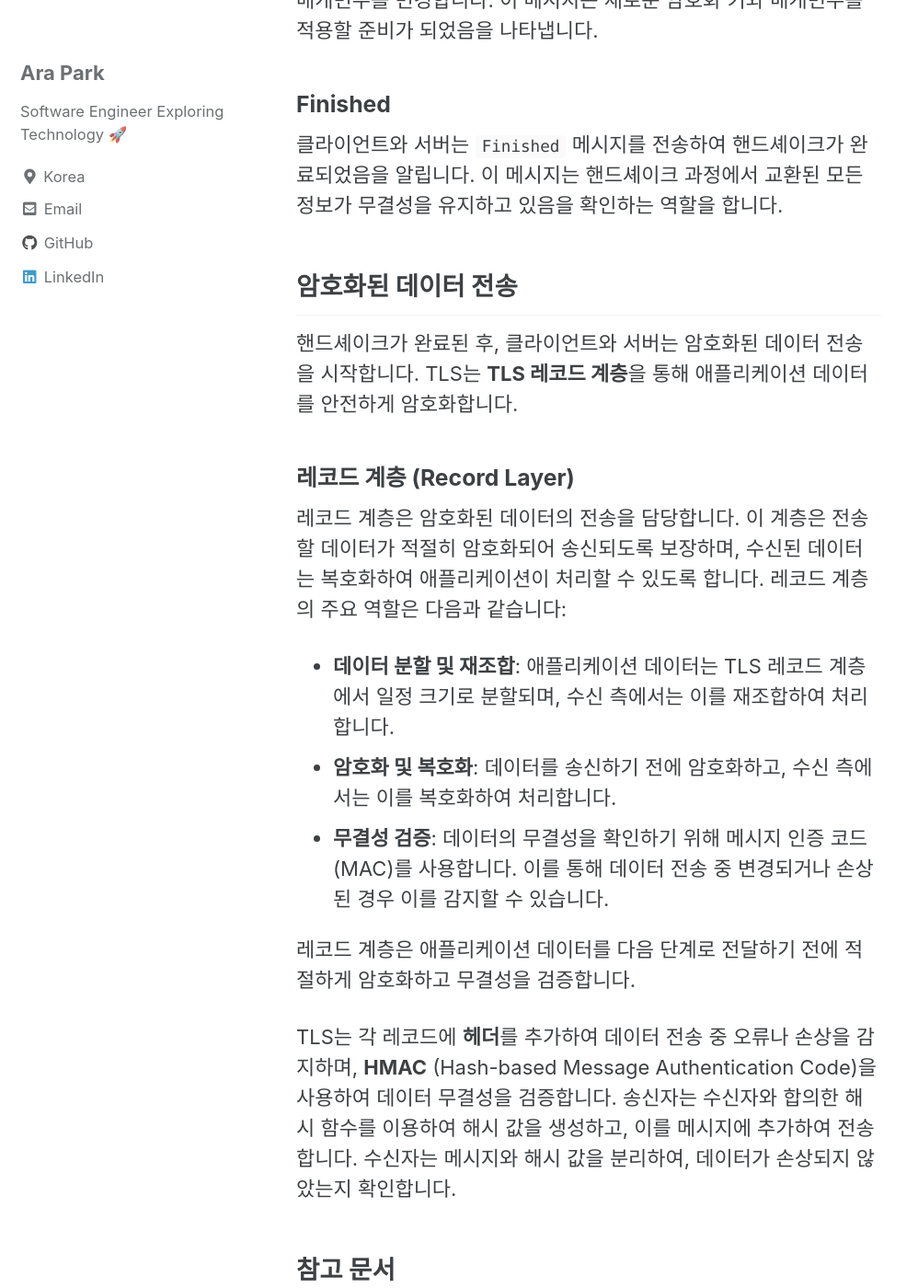
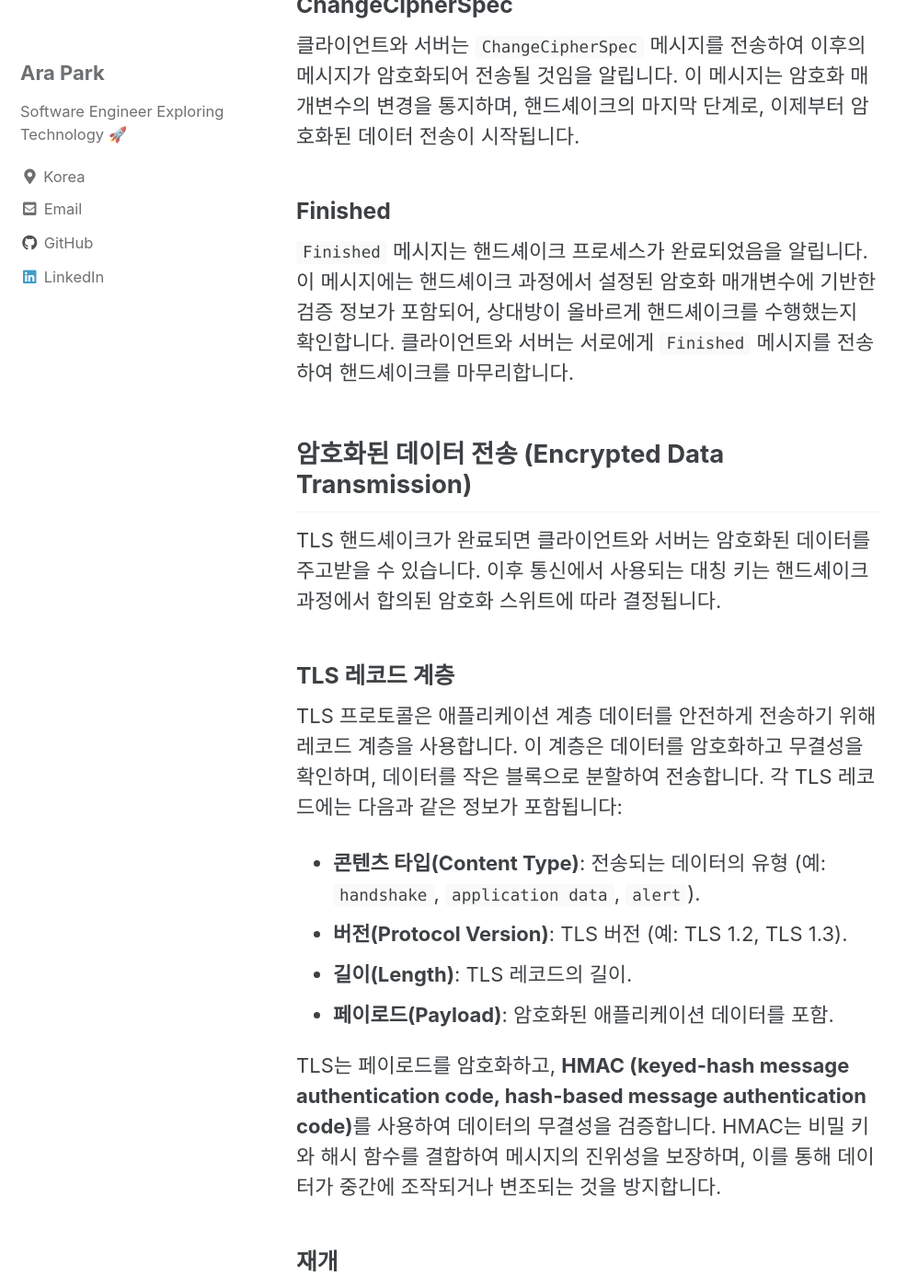
Before and after one commit to siyul-park/siyul-park.github.io, a Jekyll site: the page built from _posts/2024-09-18-understanding-tls.md, in a window 1280 px wide and 1400 px high, scrolled down 7504 px. Shown: the whole window at 92% size, without its empty margins (0-998 px from the left). Built offline with Jekyll 4.4.1, drawn with Linux system fonts in a browser that asks for light colours; cached includes are drawn as plain includes; comment, search, counter and statistics services are not loaded; some of the changed text lies outside the part shown.

Commit message:
docs: improve readablity

````diff
--- a/_posts/2024-09-18-understanding-tls.md
+++ b/_posts/2024-09-18-understanding-tls.md
@@ -5,15 +5,15 @@ categories: "network"
 tags: ["network", "http"]
 ---
 
-초기 웹 통신에서는 제3자가 통신 내용을 엿볼 수 있는 보안 문제가 존재했습니다. 이를 해결하기 위해 1990년대 중반, 넷스케이프(Netscape)는 **SSL**(Secure Sockets Layer) 프로토콜을 개발했습니다. SSL은 클라이언트와 서버 간의 데이터를 암호화하여 외부의 엿보기를 방지하며, **데이터 암호화**, **무결성 검증**, **양측의 신원 인증**을 통해 보안을 강화했습니다. 이로 인해 인터넷 뱅킹과 전자상거래에서 안전한 데이터 전송이 가능해졌습니다.
+초기 웹 통신에서는 제3자가 통신 내용을 엿볼 수 있는 보안 문제가 존재했습니다. 이를 해결하기 위해 1990년대 중반, 넷스케이프(Netscape)는 **SSL(Secure Sockets Layer)** 프로토콜을 개발했습니다. SSL은 클라이언트와 서버 간의 데이터를 암호화하여 외부의 엿보기를 방지하며, **데이터 암호화**, **무결성 검증**, **양측의 신원 인증**을 통해 보안을 강화했습니다. 이로 인해 인터넷 뱅킹과 전자상거래에서 안전한 데이터 전송이 가능해졌습니다.
 
-하지만 시간이 지남에 따라 **SSL**의 보안 취약점이 드러났습니다. 이를 해결하기 위해 1999년에 **Tim Dierks**와 **Christopher Allen**은 **SSL 3.0**의 후속으로 **TLS**(Transport Layer Security) 1.0을 개발했습니다. **TLS**는 SSL의 후계자로서 더 강력한 보안 기능을 제공하며, SSL의 취약점을 보완하도록 설계되었습니다. 오늘날 **TLS**는 SSL과 호환되며 대부분의 현대 시스템에서 널리 사용되고 있습니다.
+하지만 시간이 지남에 따라 SSL의 보안 취약점이 드러났습니다. 이를 해결하기 위해 1999년에 SSL 3.0의 후속으로 **TLS(Transport Layer Security)** 1.0이 개발되었습니다. TLS는 SSL의 후계자로서 더 강력한 보안 기능을 제공하며, SSL의 취약점을 보완하도록 설계되었습니다. 오늘날 TLS는 SSL과 호환되며 대부분의 현대 시스템에서 널리 사용되고 있습니다.
 
-**TLS**는 두 가지 주요 단계로 구성됩니다. 첫 번째는 **핸드셰이크(Handshake)** 단계로, 클라이언트와 서버가 **프로토콜 버전**과 **암호화 키**를 교환하고, 서로의 신원을 확인합니다. 두 번째는 **암호화된 데이터 전송** 단계로, 애플리케이션 데이터가 암호화되어 안전하게 통신이 이루어집니다.
+TLS는 두 가지 주요 단계로 구성됩니다. 첫 번째는 **핸드셰이크 (Handshake)** 단계로, 클라이언트와 서버가 프로토콜 버전과 암호화 키를 교환하고 서로의 신원을 확인합니다. 두 번째는 **암호화된 데이터 전송 (Encrypted Data Transmission)** 단계로, 애플리케이션 데이터가 암호화되어 안전하게 통신이 이루어집니다.
 
 ## 핸드셰이크 (Handshake)
 
-TLS 핸드셰이크는 클라이언트와 서버 간에 안전한 통신을 설정하기 위한 과정으로, 세션의 암호화 매개변수를 설정하고 TLS 레코드 계층을 통해 안전한 연결을 수립하는 역할을 합니다.
+TLS 핸드셰이크는 클라이언트와 서버 간의 안전한 통신을 설정하기 위한 과정으로, 세션의 암호화 매개변수를 설정하고 TLS 레코드 계층을 통해 안전한 연결을 수립하는 역할을 합니다.
 
 ```
 Client                                               Server
@@ -36,21 +36,21 @@ Application Data             <------->     Application Data
 
 ### ClientHello
 
-TLS 핸드셰이크는 클라이언트가 `ClientHello` 메시지를 서버에 전송하면서 시작됩니다. 이 메시지에는 다음 정보가 포함됩니다:
+TLS 핸드셰이크는 클라이언트가 `ClientHello` 메시지를 서버에 전송하면서 시작됩니다:
 
-- **TLS 프로토콜 버전**: 클라이언트가 지원하는 TLS 버전. 예를 들어, TLS 1.2 또는 TLS 1.3.
-- **암호화 스위트**: 클라이언트가 지원하는 암호화 알고리즘의 목록. 예를 들어, `ECDHE-RSA-AES256-GCM-SHA384`.
-- **압축 방법**: 데이터 압축 방식을 명시. TLS 1.3에서는 압축이 비활성화됨.
+- **TLS 프로토콜 버전**: 클라이언트가 지원하는 TLS 버전, 예를 들어 TLS 1.2 또는 TLS 1.3입니다.
+- **암호화 스위트**: 클라이언트가 지원하는 암호화 알고리즘의 목록, 예를 들어 `ECDHE-RSA-AES256-GCM-SHA384`입니다.
+- **압축 방법**: 데이터 압축 방식을 명시합니다. TLS 1.3에서는 압축이 비활성화됩니다.
 - **랜덤 값**: 클라이언트가 생성한 임의 데이터로, 핸드셰이크의 보안성을 높이는 데 사용됩니다.
 
-암호화 스위트의 조합은 세션의 보안성을 결정하는 중요한 요소입니다. 다음은 자주 사용되는 알고리즘의 설명입니다:
+암호화 스위트의 조합은 세션의 보안성을 결정하는 중요한 요소입니다:
 
 - **ECDHE (Elliptic Curve Diffie-Hellman Ephemeral)**: 대칭 키를 안전하게 교환하는 알고리즘으로, 각 세션에서 새로운 키를 생성해 보안을 강화합니다.
-- **RSA**: 인증서 서명과 키 교환에 사용되는 비대칭 암호화 알고리즘.
+- **RSA**: 인증서 서명과 키 교환에 사용되는 비대칭 암호화 알고리즘입니다.
 - **AES_256_GCM**: 256비트 키를 사용하는 대칭 암호화 알고리즘으로, GCM 모드를 통해 데이터의 기밀성을 보장합니다.
-- **SHA384**: 메시지 무결성을 확인하기 위한 해시 함수.
+- **SHA384**: 메시지 무결성을 확인하기 위한 해시 함수입니다.
 
-특히 **ECDHE (Elliptic Curve Diffie-Hellman Ephemeral)** 알고리즘은 **Diffie-Hellman** 알고리즘을 기반으로 타원 곡선 암호를 적용하여 매 세션마다 새로운 키를 생성하고 보안을 강화합니다. 이 방식은 비밀 정보를 직접 공유하지 않고도 동일한 공유 비밀 키를 생성할 수 있도록 합니다.
+특히 ECDHE 알고리즘은 Diffie-Hellman 알고리즘을 기반으로 타원 곡선 암호를 적용하여 매 세션마다 새로운 키를 생성하고 보안을 강화합니다. 이 방식은 비밀 정보를 직접 공유하지 않고도 동일한 공유 비밀 키를 생성할 수 있도록 합니다.
 
 - **공개 파라미터 설정**: 클라이언트와 서버는 공개적으로 사용할 타원 곡선을 선택합니다. 이 곡선의 방정식은 공개되지만, 곡선 자체는 안전하게 선택되어야 합니다.
 - **비밀 키 생성**: 클라이언트와 서버는 각각 개인 비밀 키를 생성합니다. 이 비밀 키는 각자만 알고 있는 값입니다.
@@ -67,18 +67,16 @@ TLS 핸드셰이크는 클라이언트가 `ClientHello` 메시지를 서버에
 
 서버는 클라이언트의 `ClientHello` 메시지에 대한 응답으로 `ServerHello` 메시지를 전송합니다. 이 메시지에는 다음 정보가 포함됩니다:
 
-- **협상된 TLS 프로토콜 버전**: 서버가 지원하는 가장 높은 버전의 TLS.
-- **선택된 암호화 스위트**: 클라이언트가 제안한 목록 중 서버가 선택한 암호화 알고리즘 조합.
-- **압축 방법**: 서버가 사용할 데이터 압축 방식.
+- **협상된 TLS 프로토콜 버전**: 서버가 지원하는 가장 높은 버전의 TLS입니다.
+- **선택된 암호화 스위트**: 클라이언트가 제안한 목록 중 서버가 선택한 암호화 알고리즘 조합입니다.
+- **압축 방법**: 서버가 사용할 데이터 압축 방식입니다.
 - **서버 랜덤 값**: 서버가 생성한 랜덤 데이터로, 핸드셰이크 과정에서 보안성을 높이는 데 사용됩니다.
 
 이 단계에서 서버는 선택된 암호화 매개변수를 설정하고, 이후 클라이언트와의 안전한 데이터 전송을 준비합니다.
 
 ### Certificate
 
-서버는 `Certificate` 메시지를 통해 클라이언트에게 자신을 증명하는 인증서를 전송합니다. 이 인증서는 **X.509 표준**을 따르며, 서버의 공개 키와 신원 정보를 포함합니다. 이를 통해 클라이언트는 서버가 신뢰할 수 있는지 검증할 수 있습니다. 인증서는 신뢰할 수 있는 인증 기관(CA)에 의해 서명되어, 그 진위성과 무결성을 보장합니다.
-
-X.509 인증서의 주요 구성 요소는 다음과 같습니다:
+서버는 `Certificate` 메시지를 통해 클라이언트에게 자신을 증명하는 인증서를 전송합니다. 이 인증서는 **X.509**을 따르며, 서버의 공개 키와 신원 정보를 포함합니다. 이를 통해 클라이언트는 서버가 신뢰할 수 있는지 검증할 수 있습니다. 인증서는 신뢰할 수 있는 인증 기관(CA)에 의해 서명되어 그 진위성과 무결성을 보장합니다.
 
 ```text
 Certificate
@@ -101,69 +99,69 @@ Certificate Signature Algorithm: 서명에 사용된 알고리즘
 Certificate Signature: 서명 데이터
 ```
 
-인증 기관(CA)은 서버 인증서를 발급할 때, 인증서 내용에 디지털 서명을 추가하여 이를 보장합니다. 이 서명은 **PKCS#1 v1.5 패딩**과 같은 알고리즘을 사용하여 데이터를 암호화합니다. 인증서에는 도메인 이름이 **Subject** 필드에 명시되며, **SAN (Subject Alternative Name)** 확장을 통해 여러 도메인을 인증할 수 있습니다.
+인증 기관(CA)은 서버 인증서를 발급할 때 인증서 내용에 디지털 서명을 추가하여 이를 보장합니다. 이 서명은 **PKCS#1 v1.5 패딩**과 같은 알고리즘을 사용하여 데이터를 암호화합니다. 인증서에는 도메인 이름이 **Subject** 필드에 명시되며, **SAN (Subject Alternative Name)** 확장을 통해 여러 도메인을 인증할 수 있습니다.
 
 인증 체계는 계층적으로 구성되며, 가장 상위에는 **Root CA**가 있습니다. Root CA는 자기 서명(self-signed)된 인증서를 보유하고 있으며, 그 하위에 위치한 **Intermediate CA**에게 인증서를 발급합니다. 이로 인해 신뢰의 연쇄(trust chain)가 형성되며, 최종적으로 서버 또는 클라이언트에 도달하게 됩니다.
 
-- **Root CA**: 신뢰 체계의 최상위에 있는 기관으로, 자기 서명된 인증서를 발급합니다.
-- **Intermediate CA**: Root CA의인증을 받은 후 인증서를 발급할 수 있는 기관입니다.
-- **Server CA**: 실제 서버에 인증서를 발급하여 통신 보안을 제공합니다.
+- **Root CA**: 신뢰할 수 있는 루트 인증서로, 브라우저나 운영체제의 신뢰 저장소에 저장됩니다.
+- **Intermediate CA**: 루트 CA에서 발급받은 인증서로, 여러 개의 Intermediate CA가 존재할 수 있습니다. 이를 통해 관리 및 보안성을 높입니다.
+- **End Entity Certificate**: 최종 사용자에게 발급된 인증서로, 웹사이트 서버와 같은 최종 인증서입니다.
+
+클라이언트는 인증서 검증을 통해 서버의 신뢰성을 확인합니다:
+
+- **인증서 체인 확인**: 클라이언트는 서버가 제공한 인증서를 검사하여, 그 인증서가 신뢰할 수 있는 CA에 의해 서명되었는지 확인합니다. 이는 각 인증서의 `Issuer` 필드와 `Signature` 필드를 통해 검증됩니다.
+- **유효성 검사**: 클라이언트는 인증서의 유효 기간과 취소 목록(CRL)을 확인하여 해당 인증서가 여전히 유효한지 검증합니다. 이 과정에서 인증서의 `Not Before`와 `Not After` 날짜를 비교하여 현재 날짜가 그 범위에 포함되는지 확인합니다.
+- **도메인 이름 확인**: 클라이언트는 인증서의 도메인 이름과 실제 연결된 서버의 도메인 이름이 일치하는지 확인하여 신원을 검증합니다.
 
 ### ServerKeyExchange
 
-서버는 `ServerKeyExchange` 메시지를 전송하여 클라이언트와 공유할 수 있는 키를 교환합니다. 이 메시지에는 다음 정보가 포함됩니다:
-
-- **서버의 공개 키**: 서버가 사용하는 공개 키, 클라이언트가 암호화된 정보를 서버에 전송할 때 사용됩니다.
-- **DH 파라미터**: Diffie-Hellman 키 교환을 위한 파라미터. 이는 클라이언트와 서버 간의 암호화된 키를 생성하는 데 사용됩니다.
+서버가 익명 Diffie-Hellman 또는 Ephemeral Diffie-Hellman 알고리즘을 사용할 경우, 클라이언트와 서버는 `ServerKeyExchange` 메시지를 통해 추가 정보를 교환해야 합니다. 이 메시지는 공유 비밀 키 생성을 위한 추가 파라미터를 포함합니다. 서버는 이 단계에서 자신이 생성한 DH 파라미터를 클라이언트에게 전달합니다. 이로써 클라이언트는 서버의 공개 키를 사용하여 공유 비밀 키를 생성할 수 있게 됩니다.
 
 ### CertificateRequest
 
-서버는 클라이언트의 인증서를 요청할 수 있습니다. 이 메시지에는 다음 정보가 포함됩니다:
-
-- **요청하는 인증서 유형**: 클라이언트 인증에 사용될 인증서의 유형.
-- **인증 기관 목록**: 클라이언트가 제공해야 하는 인증서가 발급된 인증 기관의 목록.
-
-클라이언트 인증은 서버가 클라이언트를 신뢰할 수 있는지 확인하기 위해 사용됩니다. 클라이언트 인증서를 통해 클라이언트는 자신의 신원을 증명할 수 있습니다.
+서버가 클라이언트 인증을 요구할 경우 `CertificateRequest` 메시지를 전송합니다. 이 메시지는 클라이언트에게 인증서를 요구하는 내용을 포함하며, 지원되는 인증서의 종류를 명시합니다.
 
 ### ServerHelloDone
 
-서버는 `ServerHelloDone` 메시지를 전송하여 클라이언트의 응답을 기다립니다. 이 메시지는 서버가 핸드셰이크 과정의 초기 단계를 완료했음을 나타냅니다.
-
-### Certificate
-
-클라이언트는 서버와의 통신을 위한 **인증서**를 전송합니다. 클라이언트 인증서는 클라이언트가 서버에 제공할 신뢰할 수 있는 증명서를 의미합니다.
+서버가 모든 초기 메시지를 전송한 후, `ServerHelloDone` 메시지를 전송하여 클라이언트에게 서버의 응답이 끝났음을 알립니다. 이 단계에서 클라이언트는 서버의 설정에 따라 암호화된 연결을 수립할 준비를 합니다.
 
 ### ClientKeyExchange
 
-클라이언트는 `ClientKeyExchange` 메시지를 전송하여 서버와 공유할 비밀 키를 전달합니다. 이 메시지에는 클라이언트가 생성한 **프리마스터 시크릿(Pre-Master Secret)**이 포함됩니다. 이 비밀 키는 세션의 암호화 키를 생성하는 데 사용됩니다.
+클라이언트는 `ClientKeyExchange` 메시지를 전송하여 공유 비밀 키를 생성합니다. 이 메시지는 클라이언트가 생성한 비밀 키인 **프리마스터 시크릿(Pre-Master Secret)**이 포함됩니다. 이 키는 서버의 공개 키를 사용하여 암호화된 후 서버에 전달됩니다. 서버는 자신의 개인 키로 이 값을 복호화하여 공유 비밀 키를 생성합니다.
 
 ### CertificateVerify
 
-클라이언트는 `CertificateVerify` 메시지를 전송하여 클라이언트 인증서가 유효함을 증명합니다. 이 메시지에는 클라이언트 인증서의 서명이 포함되며, 서버는 이를 통해 클라이언트의 인증서를 검증합니다.
+클라이언트가 인증서를 제공한 경우, 클라이언트는 `CertificateVerify` 메시지를 전송하여 서버에 자신의 신원을 증명합니다. 이 메시지는 클라이언트의 개인 키로 서명되어, 서버는 이를 통해 클라이언트의 인증서를 검증합니다.
 
 ### ChangeCipherSpec
 
-클라이언트와 서버는 `ChangeCipherSpec` 메시지를 전송하여 암호화 매개변수를 변경합니다. 이 메시지는 새로운 암호화 키와 매개변수를 적용할 준비가 되었음을 나타냅니다.
+클라이언트와 서버는 `ChangeCipherSpec` 메시지를 전송하여 이후의 메시지가 암호화되어 전송될 것임을 알립니다. 이 메시지는 암호화 매개변수의 변경을 통지하며, 핸드셰이크의 마지막 단계로, 이제부터 암호화된 데이터 전송이 시작됩니다.
 
 ### Finished
 
-클라이언트와 서버는 `Finished` 메시지를 전송하여 핸드셰이크가 완료되었음을 알립니다. 이 메시지는 핸드셰이크 과정에서 교환된 모든 정보가 무결성을 유지하고 있음을 확인하는 역할을 합니다.
+`Finished` 메시지는 핸드셰이크 프로세스가 완료되었음을 알립니다. 이 메시지에는 핸드셰이크 과정에서 설정된 암호화 매개변수에 기반한 검증 정보가 포함되어, 상대방이 올바르게 핸드셰이크를 수행했는지 확인합니다. 클라이언트와 서버는 서로에게 `Finished` 메시지를 전송하여 핸드셰이크를 마무리합니다.
 
-## 암호화된 데이터 전송
+## 암호화된 데이터 전송 (Encrypted Data Transmission)
 
-핸드셰이크가 완료된 후, 클라이언트와 서버는 암호화된 데이터 전송을 시작합니다. TLS는 **TLS 레코드 계층**을 통해 애플리케이션 데이터를 안전하게 암호화합니다.
+TLS 핸드셰이크가 완료되면 클라이언트와 서버는 암호화된 데이터를 주고받을 수 있습니다. 이후 통신에서 사용되는 대칭 키는 핸드셰이크 과정에서 합의된 암호화 스위트에 따라 결정됩니다.
 
-### 레코드 계층 (Record Layer)
+### TLS 레코드 계층
 
-레코드 계층은 암호화된 데이터의 전송을 담당합니다. 이 계층은 전송할 데이터가 적절히 암호화되어 송신되도록 보장하며, 수신된 데이터는 복호화하여 애플리케이션이 처리할 수 있도록 합니다. 레코드 계층의 주요 역할은 다음과 같습니다:
+TLS 프로토콜은 애플리케이션 계층 데이터를 안전하게 전송하기 위해 레코드 계층을 사용합니다. 이 계층은 데이터를 암호화하고 무결성을 확인하며, 데이터를 작은 블록으로 분할하여 전송합니다. 각 TLS 레코드에는 다음과 같은 정보가 포함됩니다:
 
-- **데이터 분할 및 재조합**: 애플리케이션 데이터는 TLS 레코드 계층에서 일정 크기로 분할되며, 수신 측에서는 이를 재조합하여 처리합니다.
-- **암호화 및 복호화**: 데이터를 송신하기 전에 암호화하고, 수신 측에서는 이를 복호화하여 처리합니다.
-- **무결성 검증**: 데이터의 무결성을 확인하기 위해 메시지 인증 코드(MAC)를 사용합니다. 이를 통해 데이터 전송 중 변경되거나 손상된 경우 이를 감지할 수 있습니다.
+- **콘텐츠 타입(Content Type)**: 전송되는 데이터의 유형 (예: `handshake`, `application data`, `alert`).
+- **버전(Protocol Version)**: TLS 버전 (예: TLS 1.2, TLS 1.3).
+- **길이(Length)**: TLS 레코드의 길이.
+- **페이로드(Payload)**: 암호화된 애플리케이션 데이터를 포함.
 
-레코드 계층은 애플리케이션 데이터를 다음 단계로 전달하기 전에 적절하게 암호화하고 무결성을 검증합니다.
+TLS는 페이로드를 암호화하고, **HMAC (keyed-hash message authentication code, hash-based message authentication code)**를 사용하여 데이터의 무결성을 검증합니다. HMAC는 비밀 키와 해시 함수를 결합하여 메시지의 진위성을 보장하며, 이를 통해 데이터가 중간에 조작되거나 변조되는 것을 방지합니다.
 
-TLS는 각 레코드에 **헤더**를 추가하여 데이터 전송 중 오류나 손상을 감지하며, **HMAC** (Hash-based Message Authentication Code)을 사용하여 데이터 무결성을 검증합니다. 송신자는 수신자와 합의한 해시 함수를 이용하여 해시 값을 생성하고, 이를 메시지에 추가하여 전송합니다. 수신자는 메시지와 해시 값을 분리하여, 데이터가 손상되지 않았는지 확인합니다.
+### 재개
+
+한 번 TLS 핸드셰이크가 완료되면 클라이언트와 서버는 기존 세션을 재개할 수 있습니다. 이를 통해 핸드셰이크 과정을 다시 수행하지 않고, 이전에 합의한 암호화 매개변수를 사용하여 빠르게 연결을 설정할 수 있습니다. TLS 세션 재개는 **세션 ID** 또는 **세션 티켓**을 사용하여 이루어집니다:
+
+- **세션 ID**: 서버가 클라이언트에 제공한 세션 ID를 사용하여 클라이언트가 세션을 재개합니다.
+- **세션 티켓**: TLS 1.3에서 사용되는 방법으로, 서버가 클라이언트에 암호화된 티켓을 제공하고, 클라이언트는 이를 사용하여 세션을 재개합니다.
 
 ## 참고 문서
 
````
